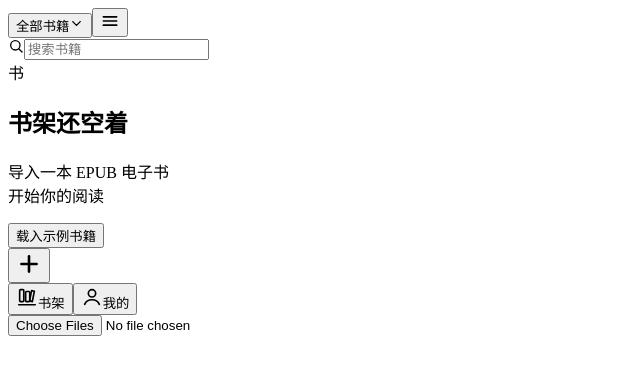
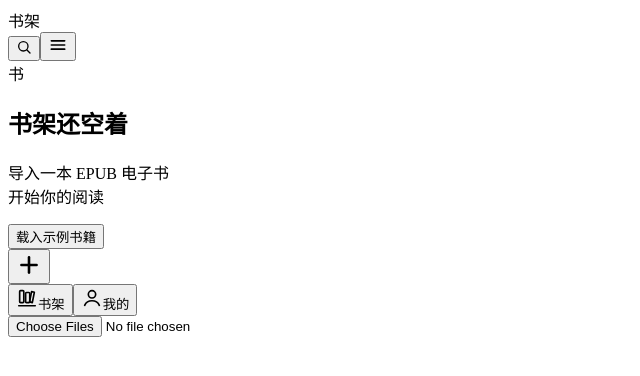
Before and after one commit to viewnah/Hermit, a React (Vite) app: page / in a window 1280 px wide. Shown: the top 376 px of the page, without its empty margins (0-640 px from the left). Built offline with nearby package versions, Linux system fonts and the light colour scheme; the HTML template or start-up script is replaced by a standard one.

Commit message:
feat: 书架移除排序菜单，搜索改为顶栏下拉面板

```diff
--- a/src/pages/Library.tsx
+++ b/src/pages/Library.tsx
@@ -28,22 +28,9 @@ interface BookRow {
 }
 
 type Tab = 'shelf' | 'mine'
-type SortMode = 'recent' | 'added' | 'title'
-type Menu = 'sort' | 'more' | null
+type Menu = 'more' | null
 
-const SORTS: { id: SortMode; label: string }[] = [
-  { id: 'recent', label: '最近阅读' },
-  { id: 'added', label: '导入时间' },
-  { id: 'title', label: '书名' },
-]
-
-const TAB_TITLES: Record<Tab, string> = { shelf: '全部书籍', mine: '我的' }
-
-const SORT_KEY = 'clipreader.sort'
-const loadSort = (): SortMode => {
-  const saved = localStorage.getItem(SORT_KEY)
-  return SORTS.some(s => s.id === saved) ? saved as SortMode : 'recent'
-}
+const TAB_TITLES: Record<Tab, string> = { shelf: '书架', mine: '我的' }
 
 const formatPct = (v: number) => `${Math.round(v * 100)}%`
 
@@ -55,11 +42,6 @@ const IconSearch = () => (
 const IconMenu = () => (
   <svg width="20" height="20" viewBox="0 0 24 24" fill="none" stroke="currentColor" strokeWidth="2" strokeLinecap="round">
     <line x1="4" y1="7" x2="20" y2="7" /><line x1="4" y1="12" x2="20" y2="12" /><line x1="4" y1="17" x2="20" y2="17" />
-  </svg>
-)
-const IconChevron = () => (
-  <svg width="15" height="15" viewBox="0 0 24 24" fill="none" stroke="currentColor" strokeWidth="2.2" strokeLinecap="round" strokeLinejoin="round">
-    <polyline points="6 9 12 15 18 9" />
   </svg>
 )
 const IconPlus = () => (
@@ -101,22 +83,33 @@ export const Library = ({ onOpen }: { onOpen: (bookId: number) => void }) => {
   const [importing, setImporting] = useState(false)
   const [tab, setTab] = useState<Tab>('shelf')
   const [query, setQuery] = useState('')
-  const [sort, setSort] = useState<SortMode>(loadSort)
+  const [searchOpen, setSearchOpen] = useState(false)
   const [menu, setMenu] = useState<Menu>(null)
   const fileRef = useRef<HTMLInputElement>(null)
   const coverUrls = useCoverUrls(rows, covers)
   const menuRef = useRef(menu)
   menuRef.current = menu
+  const searchRef = useRef(searchOpen)
+  searchRef.current = searchOpen
+
+  const closeSearch = () => {
+    setSearchOpen(false)
+    setQuery('')
+  }
 
   // 书库浏览子页面
   const [browseSource, setBrowseSource] = useState<LibrarySource | null>(null)
   // 书库卡片展开态（按 source.id 跟踪）
   const [libExpandedId, setLibExpandedId] = useState<string | null>(null)
 
-  // Android 返回键：书架上有弹出菜单时先关闭，否则交还原生（退到后台）
+  // Android 返回键：书架上有弹出菜单/搜索时先关闭，否则交还原生（退到后台）
   useEffect(() => pushBackHandler(() => {
     if (menuRef.current) {
       setMenu(null)
+      return true
+    }
+    if (searchRef.current) {
+      closeSearch()
       return true
     }
     return false
@@ -146,14 +139,9 @@ export const Library = ({ onOpen }: { onOpen: (bookId: number) => void }) => {
       ? rows.filter(r => r.title.toLowerCase().includes(q) || r.author.toLowerCase().includes(q))
       : rows
     const sorted = [...matched]
-    if (sort === 'recent')
-      sorted.sort((a, b) => (b.lastReadAt ?? 0) - (a.lastReadAt ?? 0) || b.addedAt - a.addedAt)
-    else if (sort === 'added')
-      sorted.sort((a, b) => b.addedAt - a.addedAt)
-    else
-      sorted.sort((a, b) => a.title.localeCompare(b.title, 'zh'))
+    sorted.sort((a, b) => (b.lastReadAt ?? 0) - (a.lastReadAt ?? 0) || b.addedAt - a.addedAt)
     return sorted
-  }, [rows, query, sort])
+  }, [rows, query])
 
   const handleFiles = async (files: FileList | null) => {
     if (!files?.length) return
@@ -234,35 +222,36 @@ export const Library = ({ onOpen }: { onOpen: (bookId: number) => void }) => {
       <div className="home-top">
         <div className="home-top-inner">
           <header className="home-header">
-            {tab === 'shelf' ? (
-              <button className="home-title" onClick={() => setMenu(menu === 'sort' ? null : 'sort')}>
-                {TAB_TITLES[tab]}
-                <span className="chevron"><IconChevron /></span>
-              </button>
-            ) : (
-              <div className="home-title mine-title">我的</div>
-            )}
+            <div className={`home-title${tab === 'mine' ? ' mine-title' : ''}`}>{TAB_TITLES[tab]}</div>
             {tab === 'mine' ? (
               <span className="mine-version">v0.1.2</span>
             ) : (
-              <button className="icon-btn" onClick={() => setMenu(menu === 'more' ? null : 'more')} aria-label="菜单">
-                <IconMenu />
-              </button>
+              <div className="home-actions">
+                <button
+                  className={`icon-btn${searchOpen ? ' active' : ''}`}
+                  onClick={() => (searchOpen ? closeSearch() : setSearchOpen(true))}
+                  aria-label="搜索"
+                >
+                  <IconSearch />
+                </button>
+                <button className="icon-btn" onClick={() => setMenu(menu === 'more' ? null : 'more')} aria-label="菜单">
+                  <IconMenu />
+                </button>
+              </div>
             )}
           </header>
 
-          {tab === 'shelf' && (
-            <div className="search-bar">
+          {tab === 'shelf' && searchOpen && (
+            <div className="search-pop">
               <IconSearch />
               <input
+                autoFocus
                 value={query}
                 onChange={e => setQuery(e.target.value)}
                 placeholder="搜索书籍"
                 enterKeyHint="search"
               />
-              {query && (
-                <button className="search-clear" onClick={() => setQuery('')} aria-label="清除">×</button>
-              )}
+              <button className="search-clear" onClick={closeSearch} aria-label="关闭">×</button>
             </div>
           )}
         </div>
@@ -288,7 +277,6 @@ export const Library = ({ onOpen }: { onOpen: (bookId: number) => void }) => {
           <>
             <div className="shelf-meta">
               <span>{filtered.length}本书</span>
-              <span>{SORTS.find(s => s.id === sort)?.label}</span>
             </div>
             <div className="book-grid">
               {filtered.map((row, i) => (
@@ -364,26 +352,6 @@ export const Library = ({ onOpen }: { onOpen: (bookId: number) => void }) => {
         </button>
       </nav>
 
-      {menu === 'sort' && (
-        <div className="menu-mask" onClick={() => setMenu(null)}>
-          <div className="popup-menu left" onClick={e => e.stopPropagation()}>
-            {SORTS.map(s => (
-              <button
-                key={s.id}
-                className={`menu-item ${sort === s.id ? 'active' : ''}`}
-                onClick={() => {
-                  setSort(s.id)
-                  localStorage.setItem(SORT_KEY, s.id)
-                  setMenu(null)
-                }}
-              >
-                {s.label}
-                {sort === s.id && <span className="check">✓</span>}
-              </button>
-            ))}
-          </div>
-        </div>
-      )}
       {menu === 'more' && (
         <div className="menu-mask" onClick={() => setMenu(null)}>
           <div className="popup-menu right" onClick={e => e.stopPropagation()}>
--- a/src/styles/global.css
+++ b/src/styles/global.css
@@ -108,13 +108,15 @@ input, select {
   letter-spacing: 0.06em;
   color: var(--ink);
 }
-.home-title .chevron {
-  display: inline-flex;
-  color: var(--ink-faint);
-  margin-top: 3px;
-}
-
-.search-bar {
+.home-actions {
+  display: flex;
+  align-items: center;
+  gap: 4px;
+}
+.home-actions .icon-btn.active { color: var(--accent); }
+
+/* 下拉搜索面板（从标题栏下方展开） */
+.search-pop {
   display: flex;
   align-items: center;
   gap: 9px;
@@ -123,8 +125,9 @@ input, select {
   border-radius: 12px;
   background: var(--search-bg);
   color: var(--ink-faint);
-}
-.search-bar input {
+  animation: search-drop 0.18s ease both;
+}
+.search-pop input {
   flex: 1;
   min-width: 0;
   border: none;
@@ -133,7 +136,11 @@ input, select {
   font-size: 15px;
   color: var(--ink);
 }
-.search-bar input::placeholder { color: var(--ink-faint); }
+.search-pop input::placeholder { color: var(--ink-faint); }
+@keyframes search-drop {
+  from { opacity: 0; transform: translateY(-6px); }
+  to { opacity: 1; transform: none; }
+}
 .search-clear {
   width: 20px;
   height: 20px;
@@ -151,7 +158,6 @@ input, select {
 .shelf-meta {
   display: flex;
   align-items: center;
-  justify-content: space-between;
   font-size: 13px;
   color: var(--ink-faint);
   margin: 2px 2px 14px;
@@ -384,7 +390,6 @@ input, select {
   flex-direction: column;
   animation: confirm-pop 0.18s ease both;
 }
-.popup-menu.left { left: 20px; }
 .popup-menu.right { right: 20px; }
 .menu-item {
   display: flex;
@@ -398,8 +403,6 @@ input, select {
   text-align: left;
 }
 .menu-item:active { background: var(--accent-soft); }
-.menu-item.active { color: var(--accent); font-weight: 600; }
-.menu-item .check { font-size: 13px; }
 
 /* ---------- mine page ---------- */
 .mine-page {
```
